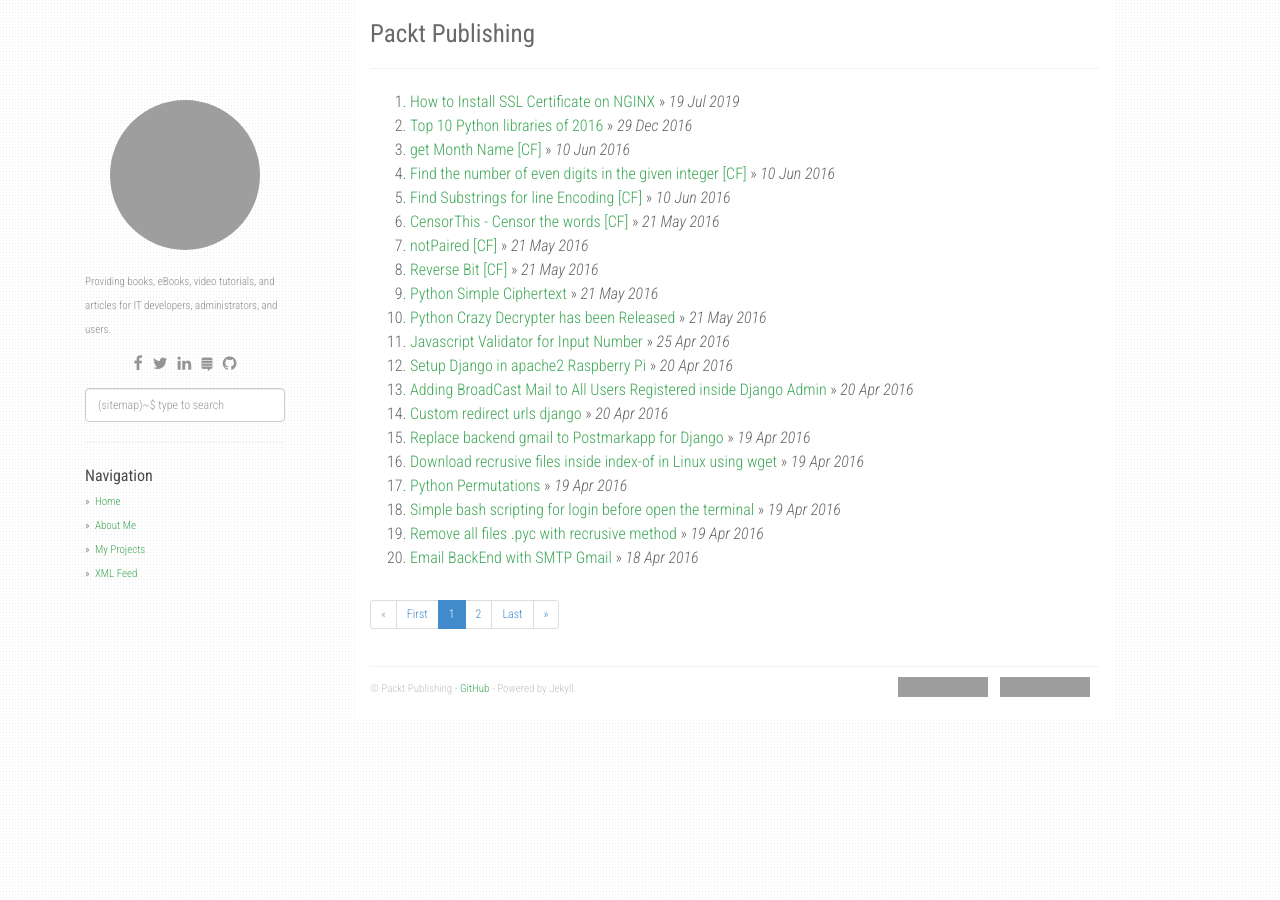
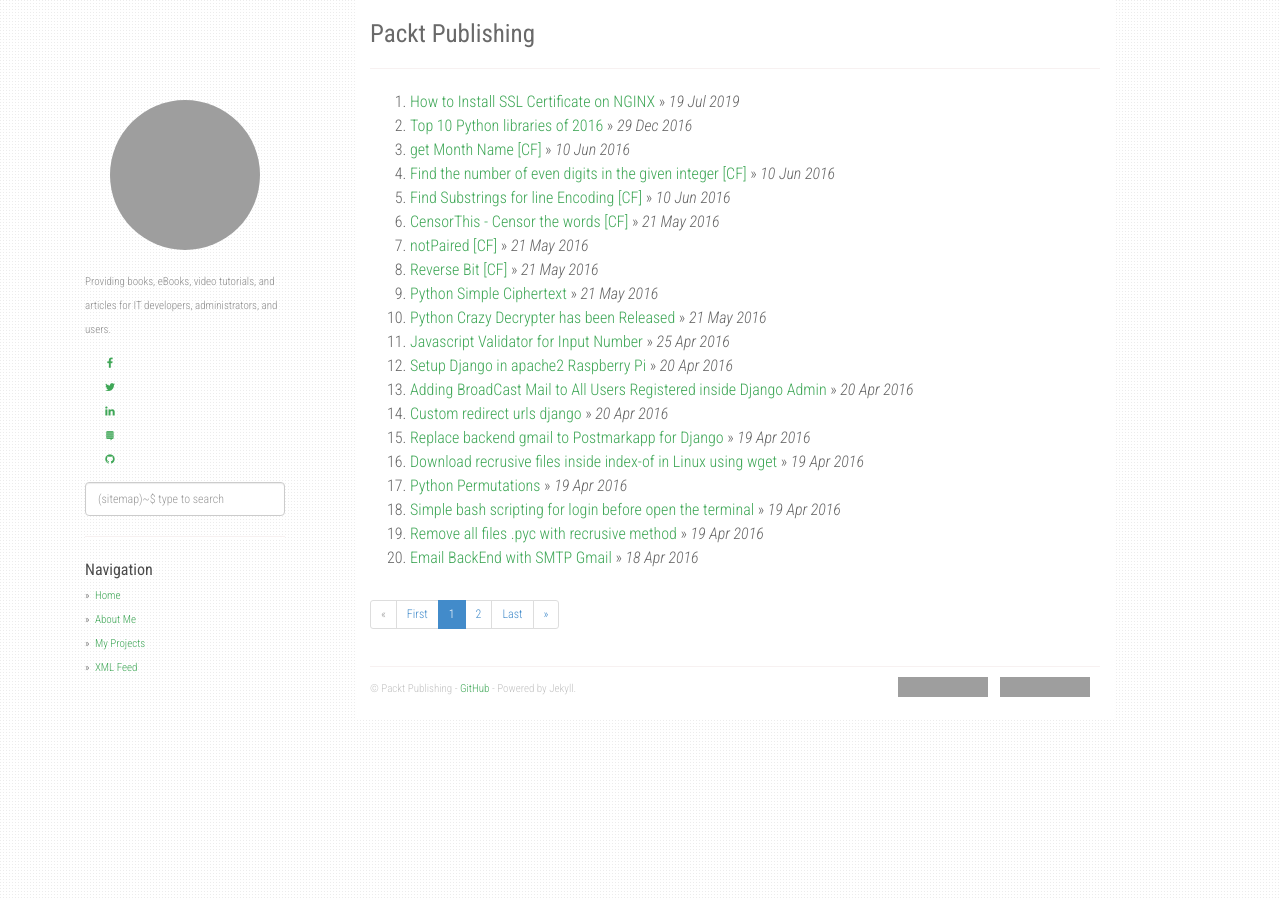
Before and after one commit to PacktPublishing/expert-insight, a Jekyll site: the page built from index.html, in a window 1280 px wide. Built offline with Jekyll 4.4.1, drawn with Linux system fonts in a browser that asks for light colours; nearby versions of some CDN libraries; the list of posts is cut into pages by our own code; grey boxes are pictures that could not be loaded.

Commit message:
Update default.html

```diff
--- a/_layouts/default.html
+++ b/_layouts/default.html
@@ -122,11 +122,9 @@
             </div>
           {% endif %}
           <div class="social">
-            <ul>
-              {% for link in site.social %}
-                <li><a href="{{ link.link }}" target="_blank"><i class="fa {{ link.icon }}"></i></a></li>
+               {% for link in site.social %}
+                <div class="socIco"><a href="{{ link.link }}" target="_blank"><i class="fa {{ link.icon }}"></i></a></div>
               {% endfor %}
-            </ul>
           </div>
           <div class="search" id="js-search">
             <input type="text" placeholder="(sitemap)~$ type to search" class="search__input form-control" id="js-search__input">
```
